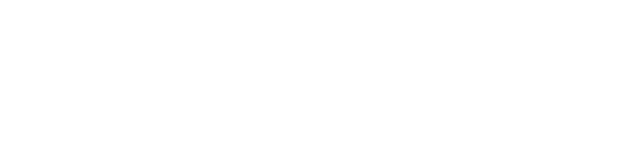
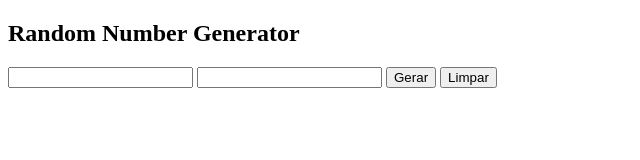
Before and after one commit to Bruno-Luna/random-number-generator, a plain HTML site: page index.html in a window 1280 px wide. Shown: the whole page, without its empty margins (0-640 px from the left). Drawn offline with Linux system fonts and the light colour scheme.

Commit message:
feat: estrutura com elementos

```diff
--- a/index.html
+++ b/index.html
@@ -8,7 +8,19 @@
     <title>Random Number Generator</title>
 </head>
 <body>
+    <header>
+        <h2>Random Number Generator</h2>
+    </header>
 
+    <section>
+        <input type="number" class="numberOf">
+        <input type="number" class="numberUpTo">
+        <button type="submit" class="generate">Gerar</button>
+        <button type="reset" class="clear">Limpar</button>
+    </section>
+    <section>
+        <p></p>
+    </section>
     <script src="assets/scripts/app.js"></script>
 </body>
 </html>
```
